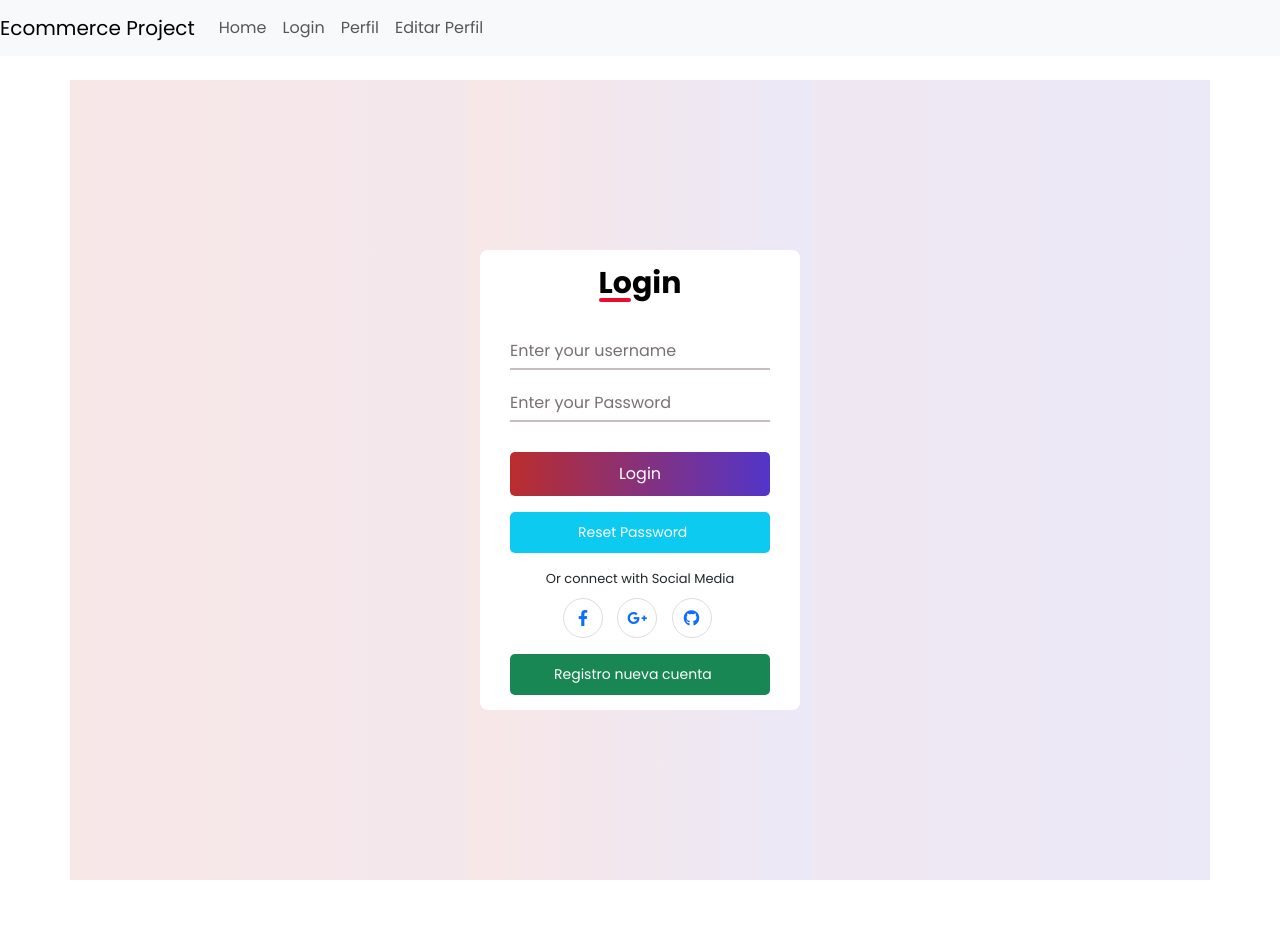
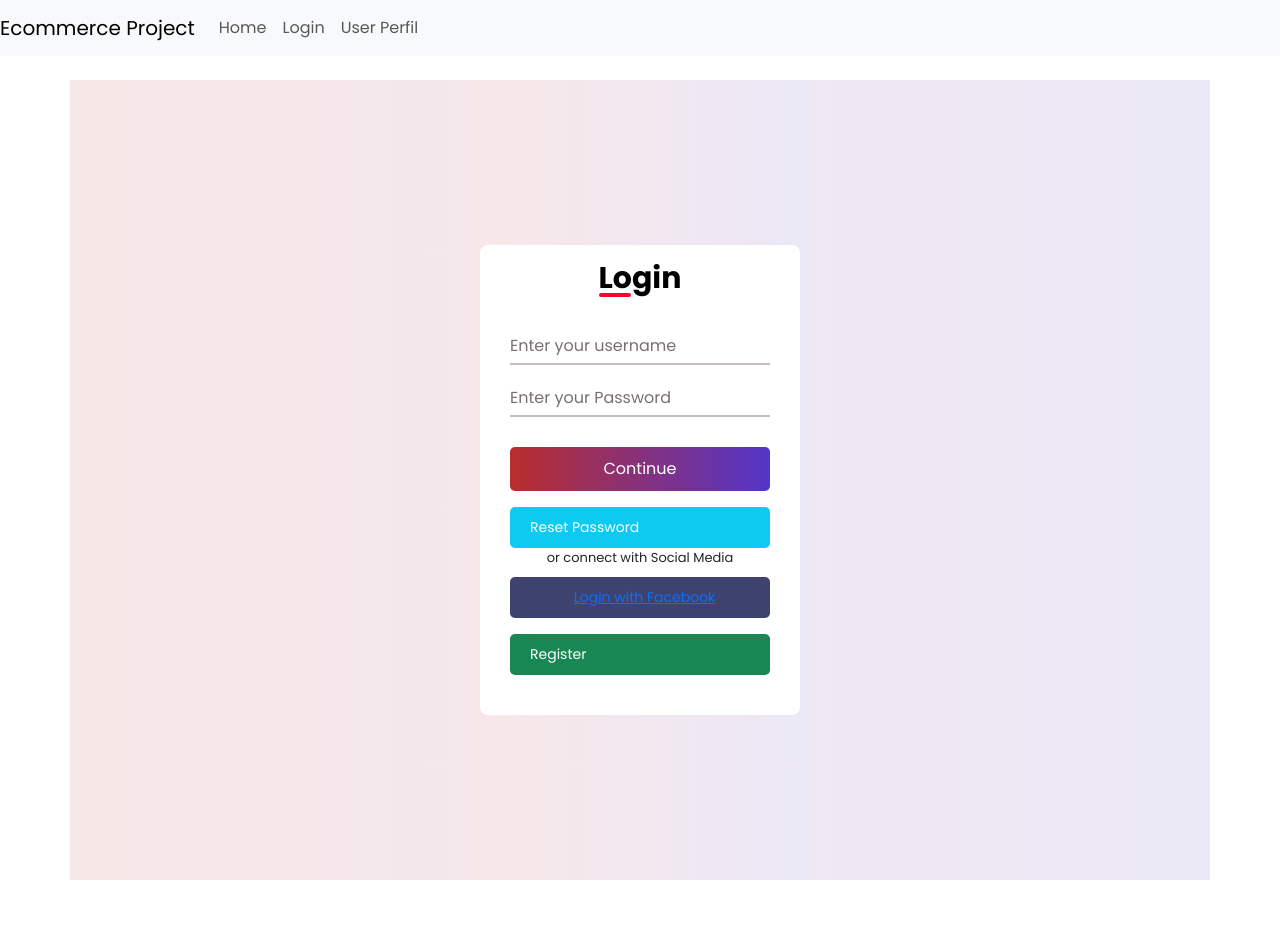
Before and after one commit to Cynox336/Ecommerce_project, a Django app: a page that uses templates/base.html in a window 1280 px wide. Shown: the top 925 px of the page. Run offline with Django 5.2, Linux system fonts and the light colour scheme; data comes from the database, SQL or seed files in the repository; both versions use the stored data as it was before the commit; some libraries are stand-ins or nearby versions.

```diff
--- a/Ecommerce_project/urls.py
+++ b/Ecommerce_project/urls.py
@@ -22,10 +22,7 @@ from django.conf.urls.static import static
 urlpatterns = [
     path('admin/', admin.site.urls),
     path('', include('usuarios.urls')),
-    path('social/', include('social_django.urls', namespace='social')),
-    # path("", include("googleauthentication.urls")),
-
-
+    path('oauth/', include('social_django.urls', namespace='social')),  # <-- here
 ]
 
 if settings.DEBUG:
--- a/static/css/style.css
+++ b/static/css/style.css
@@ -110,7 +110,6 @@
     background: linear-gradient(to left, #ba2d2d, #5335c9);
 }
 
-
 .text {
     font-size: 13px;
     text-align: center;
@@ -136,31 +135,7 @@
     margin-right: 9px;
 }
 
-.social-container {
-    margin-left: 48px;
-}
-.social-container a {
-    border: 1px solid #DDDDDD;
-    border-radius: 50%;
-    display: inline-flex;
-    justify-content: center;
-    align-items: center;
-    margin: 0 5px;
-    height: 40px;
-    width: 40px;
-    text-decoration: none;
-    transition: .5s;
-}
-.social-container a.social.facebook:hover{
-    background-color: rgba(10, 17, 72, 0.789);
-}
-.social-container a.social.google:hover {
-    background-color: rgba(175, 176, 182, 0.789);
-}
-.social-container a.social.github:hover {
-    background-color: rgba(3, 4, 12, 0.789);
-}
-/* .twitter-btn {
+.twitter-btn {
     margin: 15px 0;
 }
 
@@ -184,4 +159,4 @@
 
 .facebook-btn button:hover {
     background-color: rgba(32, 41, 110, 0.789);
-} */
+}
--- a/templates/base.html
+++ b/templates/base.html
@@ -10,17 +10,11 @@
       integrity="sha384-QWTKZyjpPEjISv5WaRU9OFeRpok6YctnYmDr5pNlyT2bRjXh0JMhjY6hW+ALEwIH"
       crossorigin="anonymous"
     />
-    <link
-      rel="stylesheet"
-      href="https://cdnjs.cloudflare.com/ajax/libs/font-awesome/5.15.4/css/all.min.css"
-    />
-    {% load static %} {% comment %}
-    <link rel="stylesheet" href="{% static 'css/style.css' %}" />
-    {% endcomment %}
+    <style></style>
   </head>
   <body>
     <nav class="navbar navbar-expand-lg navbar-light bg-light">
-      <a class="navbar-brand" href="{% url 'home' %}">Ecommerce Project</a>
+      <a class="navbar-brand" href="/">Ecommerce Project</a>
       <div class="collapse navbar-collapse">
         <ul class="navbar-nav mr-auto">
           <li class="nav-item">
@@ -30,12 +24,7 @@
             <a class="nav-link" href="{% url 'login' %}">Login</a>
           </li>
           <li class="nav-item">
-            <a class="nav-link" href="{% url 'perfil' %}">Perfil</a>
-          </li>
-          <li class="nav-item">
-            <a class="nav-link" href="{% url 'editar_perfil' %}"
-              >Editar Perfil</a
-            >
+            <a class="nav-link" href="{% url 'perfil' %}">User Perfil</a>
           </li>
 
           {% comment %}
--- a/templates/home.html
+++ b/templates/home.html
@@ -1,13 +1,9 @@
 {% extends 'base.html' %} {% block content %}
 <h2>My Social Login Homepage</h2>
-{% if user.is_authenticated %}
-
 <p>Hi {{ user.username }}!</p>
-{% endif %}
-
 <span class="nav-item mt-2">
   <a
-    href="{% url 'account_logout' %}"
+    href="{% url 'logout' %}"
     type="button"
     class="btn btn-info btn-lg btn-sm ms-4"
   >
--- a/templates/login.html
+++ b/templates/login.html
@@ -1,7 +1,4 @@
 {% extends "base.html" %} {% block content %} {% load static %}
-
-{% load socialaccount %}
-{% providers_media_js %}
 
 <link rel="stylesheet" href="{% static 'css/style.css' %}" />
 <script src="{% static 'js/main.js'%}"></script>
@@ -39,29 +36,26 @@
             </div>
 
             <div class="submit-button">
-              <input type="submit" value="Login" />
+              <input type="submit" value="Continue" />
             </div>
           </div>
-        <a class="btn btn-info mt-3 mb-3" href="{% url 'password_reset'%}"
-          ><span class="ms-5">Reset Password</span></a
-        >
-        <div class="text">Or connect with Social Media</div>
-        <div class="social-container">
-          <a  href="{% provider_login_url "facebook"  %}" class="social facebook">
+        </form>
+        <a class="btn btn-info mt-3" href="{% url 'password_reset'%}"
+        >Reset Password</a
+      >
+        <div class="text">or connect with Social Media</div>
 
-          <i class="fab fa-facebook-f"></i
-          ></a>
-          <a href="{% provider_login_url 'google' %}?next=/" class="social google"><i class="fab fa-google-plus-g"></i></a>
-          <a href="{% provider_login_url 'github' %}" class="social github"><i class="fab fa-github"></i></a>
-        </div>
-
-
+        <div class="facebook-btn">
+          <button class="btn">
+            <i class="bx bxl-facebook"></i>
+            <a href="{% url 'social:begin' 'facebook' %}"
+              >Login with Facebook</a
+            >
+          </button>
           <a class="btn btn-success mt-3" href="{% url 'registro'%}"
-            ><span class="ms-4">Registro nueva cuenta</span></a
+            >Register</a
           >
         </div>
-        </form>
-
         {% if error %}
         <p style="color: red">{{ error }}</p>
         {% endif %}
--- a/usuarios/urls.py
+++ b/usuarios/urls.py
@@ -1,5 +1,5 @@
-from django.urls import path, include
-from .views import registro, login_view, HomeView, logout_view, usuario_perfil, editar_perfil
+from django.urls import path
+from .views import registro, login_view, HomeView, logout_view, usuario_perfil,editar_perfil
 from django.contrib.auth import views as auth_views
 
 urlpatterns = [
@@ -9,14 +9,12 @@ urlpatterns = [
     path('perfil/', usuario_perfil, name='perfil'),
     path('registro/', registro, name='registro'),
 
-    # URLs for password recovery
+    # URLs para la recuperación de contraseña
     path('password_reset/', auth_views.PasswordResetView.as_view(), name='password_reset'),
     path('password_reset/done/', auth_views.PasswordResetDoneView.as_view(), name='password_reset_done'),
     path('reset/<uidb64>/<token>/', auth_views.PasswordResetConfirmView.as_view(), name='password_reset_confirm'),
     path('reset/done/', auth_views.PasswordResetCompleteView.as_view(), name='password_reset_complete'),
 
-    # URL for editing profile
+     # URLs para editar el perfil
     path('editar_perfil/', editar_perfil, name='editar_perfil'),
-
-    path("accounts/", include("allauth.urls")),
 ]
--- a/usuarios/views.py
+++ b/usuarios/views.py
@@ -1,33 +1,18 @@
-from msilib.schema import ListView
-from urllib import request
-from django.views.generic import ListView
 from django.shortcuts import redirect, render
-from .forms import RegistroForm,EditarPerfilForm
+from .forms import RegistroForm, EditarPerfilForm
 from .models import Usuario
 from django.contrib.auth import authenticate, login, logout
 from django.contrib.auth.decorators import login_required
 from django.contrib.auth.mixins import LoginRequiredMixin
 from django.views.generic import TemplateView
+from django.contrib import messages
 
-
-
-# @login_required
-# def home(request):
-#     return render(request, 'home.html')
 class HomeView(LoginRequiredMixin, TemplateView):
     template_name = "home.html"
-# Create your views here.
-# @login_required
-def  usuario_perfil(request):
-    return render(request,'perfil.html')
 
-
-# class UsuarioListView(ListView):
-#     model = Usuario
-#     template_name = 'perfil.html'
-#     context_object_name = 'perfilusuarios'
-
-
+@login_required
+def usuario_perfil(request):
+    return render(request, 'perfil.html')
 
 def login_view(request):
     if request.method == "POST":
@@ -44,11 +29,9 @@ def login_view(request):
 
     return render(request, 'login.html')
 
-
 def logout_view(request):
     logout(request)
     return redirect('login')
-
 
 def registro(request):
     if request.method == "POST":
@@ -56,20 +39,23 @@ def registro(request):
         if form.is_valid():
             user = form.save()
             user.backend = 'django.contrib.auth.backends.ModelBackend'
-            login(request, user)  # Inicia sesión automáticamente después del registro
-            return redirect("home")  # Cambia "home" por la ruta a donde quieras redirigir
+            login(request, user)
+            return redirect("home")
     else:
         form = RegistroForm()
     return render(request, "registro.html", {"form": form})
-
 
 @login_required
 def editar_perfil(request):
     if request.method == 'POST':
         form = EditarPerfilForm(request.POST, request.FILES, instance=request.user)
         if form.is_valid():
-            form.save()
-            return redirect('perfil')  # O la URL a la que quieras redirigir
+            user = form.save(commit=False)
+            if 'foto_perfil' in request.FILES:
+                user.foto_perfil = request.FILES['foto_perfil']
+            user.save()
+            messages.success(request, 'Perfil actualizado correctamente.')
+            return redirect('perfil')
     else:
         form = EditarPerfilForm(instance=request.user)
 
```
Also changed, not shown: Ecommerce_project/settings.py (+28 -83 lines), templates/perfil.html (+31 -23 lines), usuarios/forms.py (+3 -16 lines), usuarios/models.py (+3 -21 lines), db.sqlite3, media/fotos_perfil/hq720.jpg (added), media/fotos_perfil/s.jpg (added).
